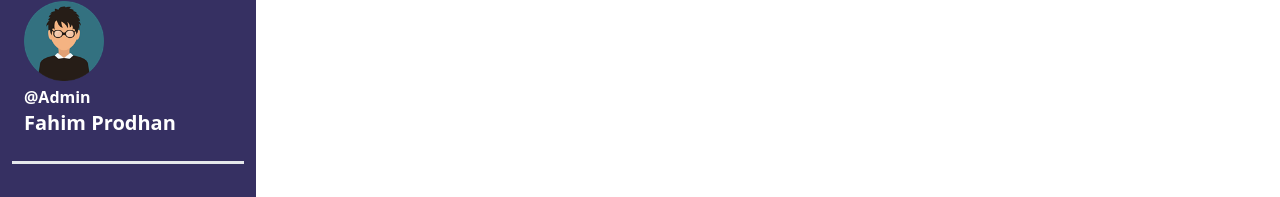
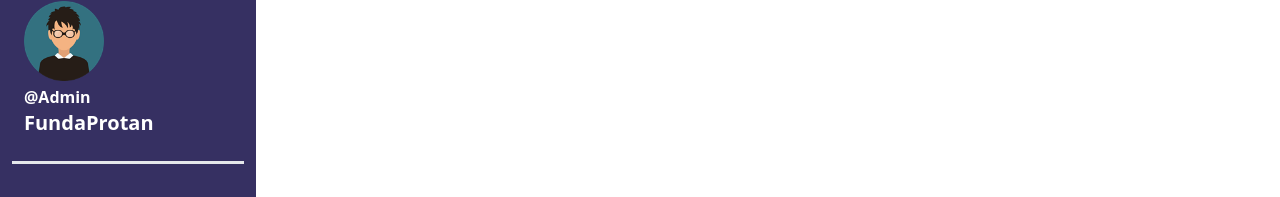
Before and after one commit to Fahim-Prodhan/donation-foundation, a React (Vite) app in the folder client/: page /admin in a window 1280 px wide. Shown: the part 110-307 px from the top of the page. Built offline with nearby package versions, Linux system fonts and the light colour scheme.

Commit message:
Admin Name Change

```diff
--- a/client/src/admin/dashboard/sidebar/Sidebar.jsx
+++ b/client/src/admin/dashboard/sidebar/Sidebar.jsx
@@ -34,7 +34,7 @@
                         <div className='mb-4 '>
                             <img className='w-20 mx-3 ' src={profile} alt="" />
                             <h1 className='font-bold pt-1 text-white mx-3'>@Admin</h1>
-                            <h1 className='text-xl font-bold text-white mx-3'>Fahim Prodhan</h1>
+                            <h1 className='text-xl font-bold text-white mx-3'>FundaProtan</h1>
                             <div className='my-6 border'>
                                 <hr />
                             </div>
```
